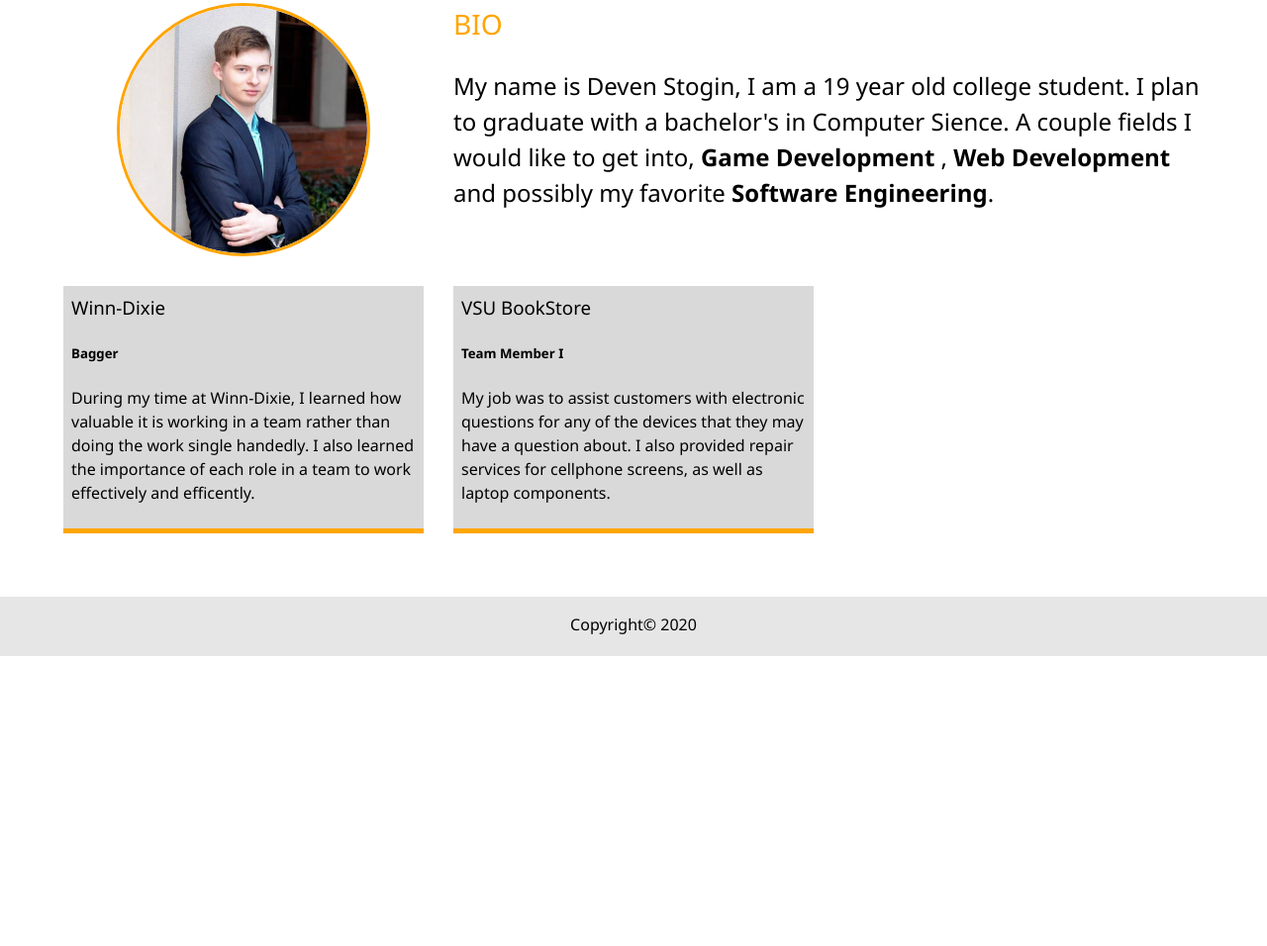
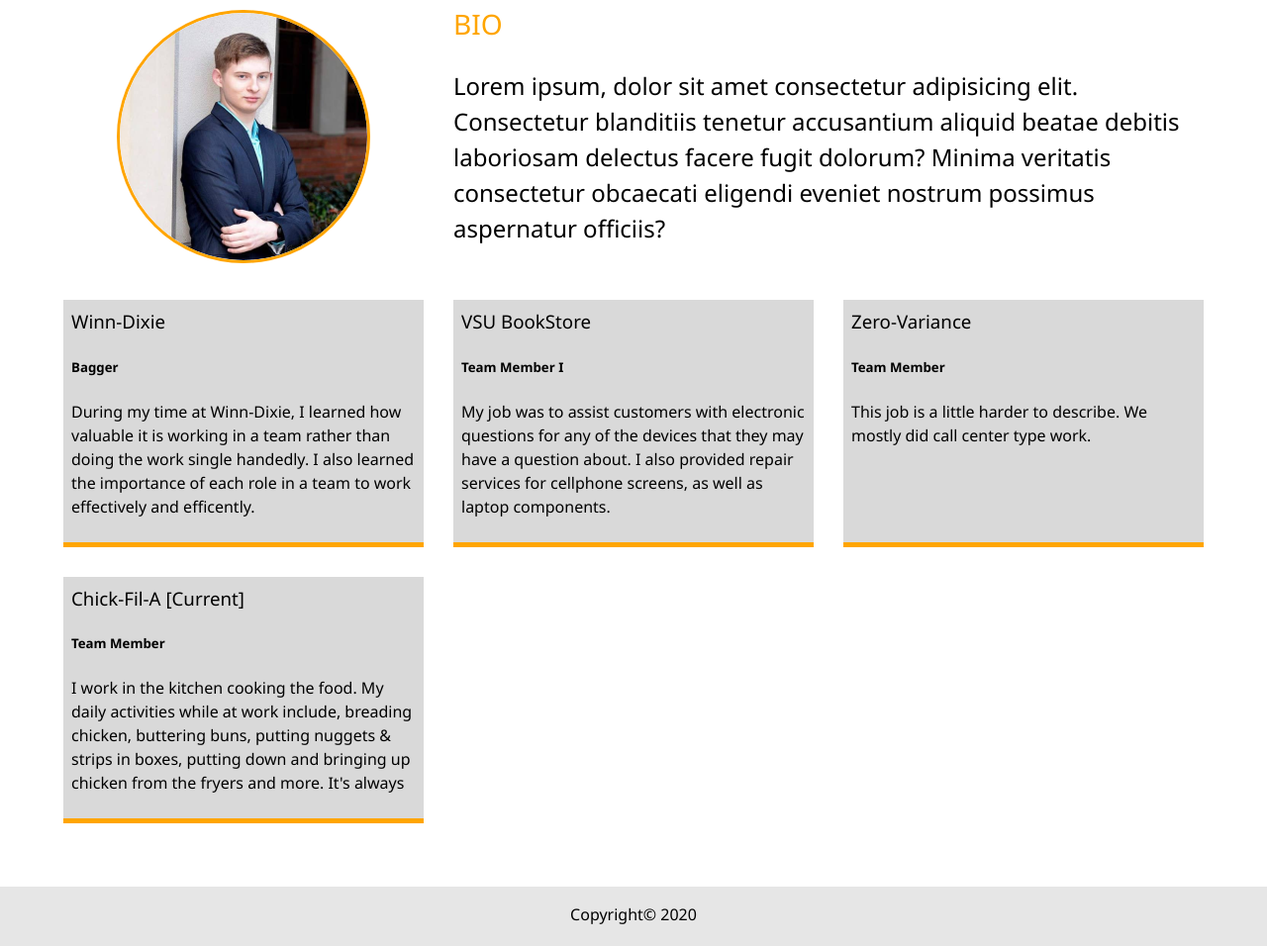
Before and after one commit to DevenStogin/DevenStogin.github.io, a plain HTML site: page pages/about.html in a window 1280 px wide. Shown: the part 279-1235 px from the top of the page at 99% size. Before the commit the page ends 942 px from the top, so only its background shows below. Drawn offline with Linux system fonts and the light colour scheme.

Commit message:
updates to my job lists

```diff
--- a/pages/about.html
+++ b/pages/about.html
@@ -64,11 +64,7 @@
         <div class="bio">
           <h3 class="text-secondary">BIO</h3>
           <p>
-            My name is Deven Stogin, I am a 19 year old college student. I plan
-            to graduate with a bachelor's in Computer Sience. A couple fields I
-            would like to get into,
-            <b>Game Development</b> , <b> Web Development</b> and possibly my
-            favorite <b>Software Engineering</b>.
+           Lorem ipsum, dolor sit amet consectetur adipisicing elit. Consectetur blanditiis tenetur accusantium aliquid beatae debitis laboriosam delectus facere fugit dolorum? Minima veritatis consectetur obcaecati eligendi eveniet nostrum possimus aspernatur officiis?
           </p>
         </div>
         <div class="job job-1">
@@ -91,6 +87,23 @@
             repair services for cellphone screens, as well as laptop components.
           </p>
         </div>
+        <div class="job job-3">
+          <h3>Zero-Variance</h3>
+          <h5>Team Member</h5>
+          <p>
+            This job is a little harder to describe. We mostly did call center type work.
+          </p>
+        </div>
+        <div class="job job-4">
+          <h3>Chick-Fil-A [Current]</h3>
+          <h5>Team Member</h5>
+          <p>
+            I work in the kitchen cooking the food.
+            My daily activities while at work include, breading chicken, buttering buns, putting nuggets & strips in boxes, putting down and bringing up chicken from the fryers and more.
+            It's always
+          </p>
+          </p>
+        </div>
       </div>
     </main>
 
```
